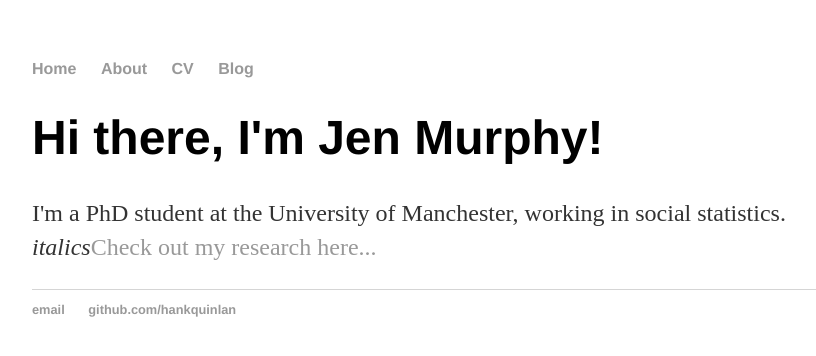
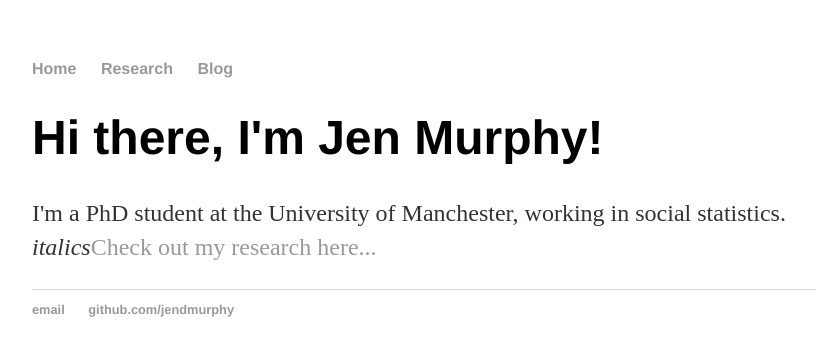
Before and after one commit to jendmurphy/jendmurphy.github.io, a Jekyll site: the page built from index.html, in a window 1280 px wide. Shown: the top 356 px of the page, without its empty margins (160-976 px from the left). Built offline with Jekyll 4.4.1, drawn with Linux system fonts in a browser that asks for light colours.

Commit message:
Update default.html

```diff
--- a/_layouts/default.html
+++ b/_layouts/default.html
@@ -9,8 +9,7 @@
 			<nav>
 	    		<ul>
 	        		<li><a href="/">Home</a></li>
-		        	<li><a href="/about">About</a></li>
-	        		<li><a href="/cv">CV</a></li>
+	        		<li><a href="/research">Research</a></li>
 	        		<li><a href="/blog">Blog</a></li>
 	    		</ul>
 			</nav>
@@ -22,7 +21,7 @@
 			<footer>
 	    		<ul>
 	        		<li><a href="mailto:jennifer.murphy@postgrad.manchester.ac.uk">email</a></li>
-	        		<li><a href="https://github.com/jendmurphy">github.com/hankquinlan</a></li>
+	        		<li><a href="https://github.com/jendmurphy">github.com/jendmurphy</a></li>
 				</ul>
 			</footer>
 		</body>
```
